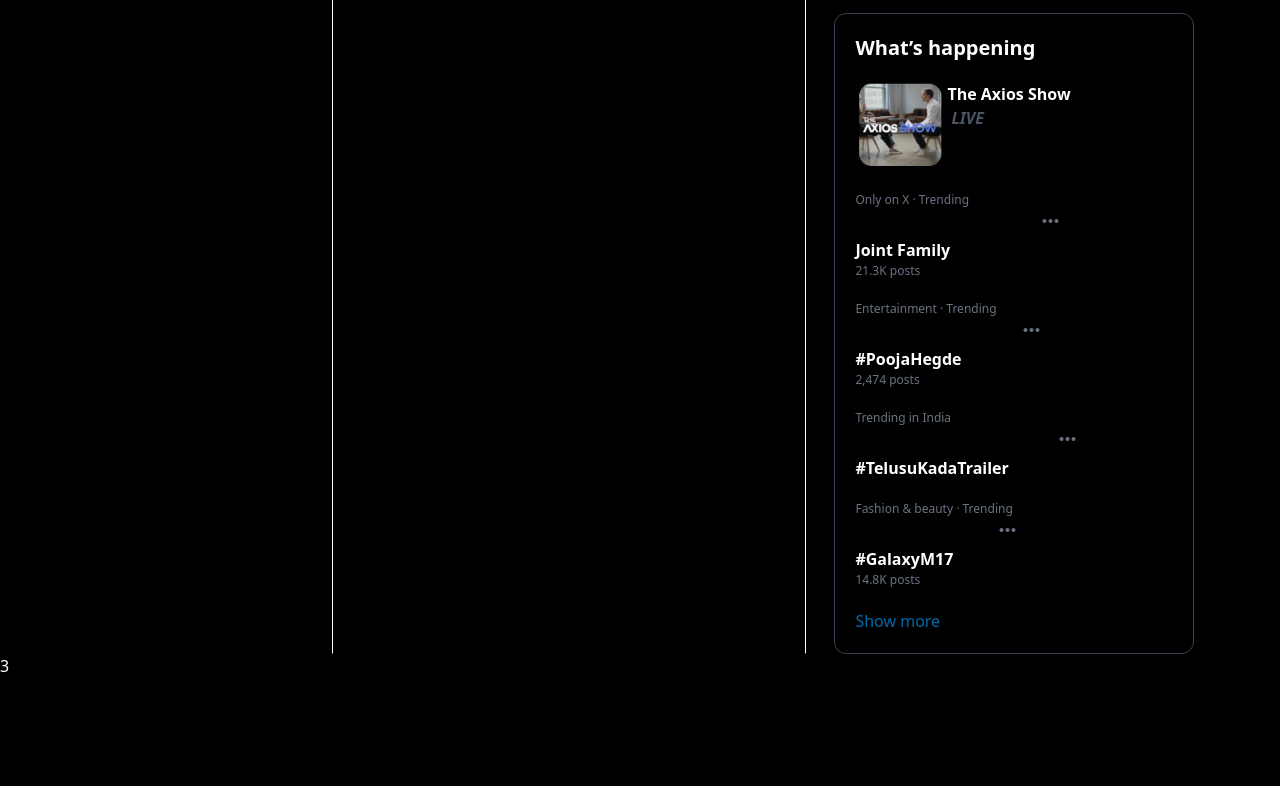
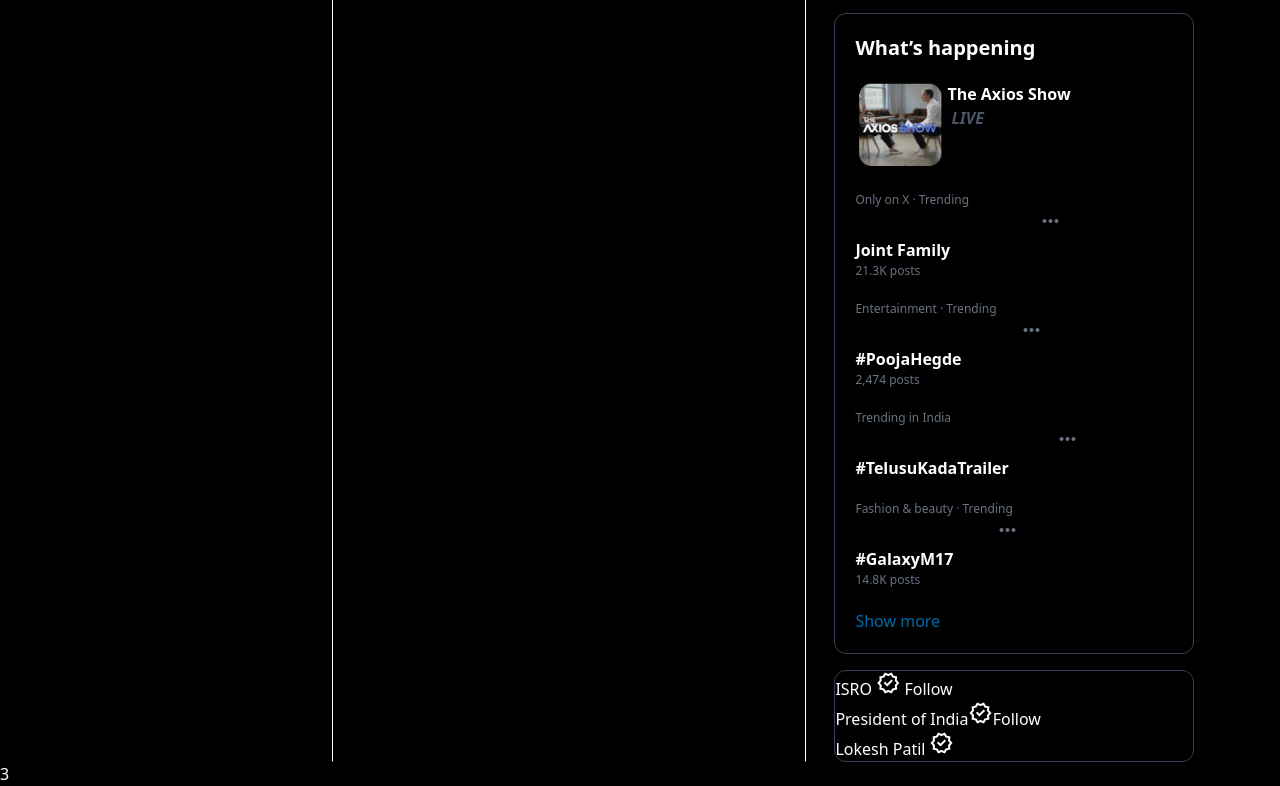
Before and after one commit to lokesh-patil57/Twitter-Clone, a website: page index.html in a window 1280 px wide. Shown: the part 649-1435 px from the top of the page. Before the commit the page ends 1327 px from the top, so only its background shows below. Drawn offline with nearby package versions, Linux system fonts and the light colour scheme.

Commit message:
styling whats happening

```diff
--- a/index.html
+++ b/index.html
@@ -233,7 +233,41 @@
             </ul>
           </div>
         </div>
+        <div class="who mt-4 ml-7 w-90 border-1 rounded-xl border-gray-700">
+          <div class="people">
+            <ul>
+              <li>
+                <a
+                  href="https://x.com/isro"
+                  class="no-underline hover:underline"
+                  >ISRO
+                  <span class="material-symbols-outlined"> verified </span></a
+                >
+                <button>Follow</button>
+              </li>
+              <li>
+                <a
+                  href="https://x.com/rashtrapatibhvn"
+                  class="no-underline hover:underline"
+                  >President of India<span class="material-symbols-outlined w-5">
+                    verified
+                  </span></a
+                >
+                <button>Follow</button>
+              </li>
+              <li>
+                <a
+                  href="https://x.com/Luckypatil_57"
+                  class="no-underline hover:underline"
+                  >Lokesh Patil
+                  <span class="material-symbols-outlined"> verified </span></a
+                >
+              </li>
+            </ul>
+          </div>
+        </div>
       </div>
     </div>
   </body>
-</html>3
+</html>
+3
```
Also changed, not shown: src/output.css.
